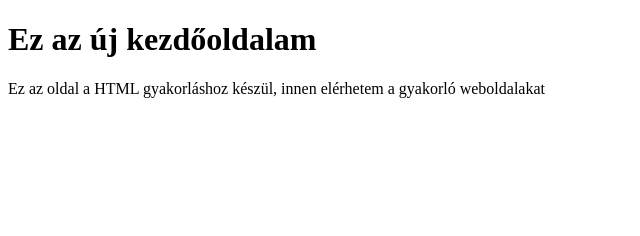
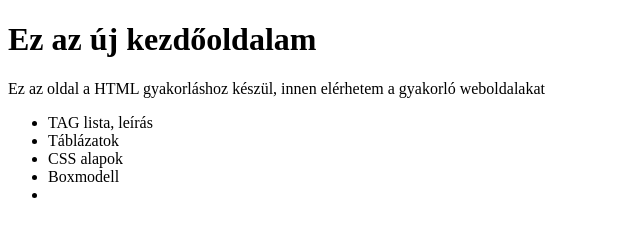
Before and after one commit to faragomiklos/faragomiklos.github.io, a plain HTML site: page index.html in a window 1280 px wide. Shown: the whole page, without its empty margins (0-640 px from the left). Drawn offline with Linux system fonts and the light colour scheme.

Commit message:
új felsorolás

```diff
--- a/index.html
+++ b/index.html
@@ -8,6 +8,12 @@
 <body>
     <h1>Ez az új kezdőoldalam</h1>
     <p>Ez az oldal a HTML gyakorláshoz készül, innen elérhetem a gyakorló weboldalakat</p>
-
+    <ul>
+        <li>TAG lista, leírás</li>
+        <li>Táblázatok</li>
+        <li>CSS alapok</li>
+        <li>Boxmodell</li>
+        <li></li>
+    </ul>
 </body>
 </html>
```
